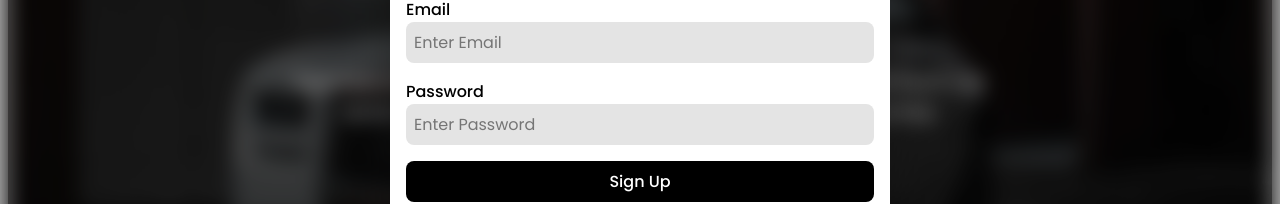
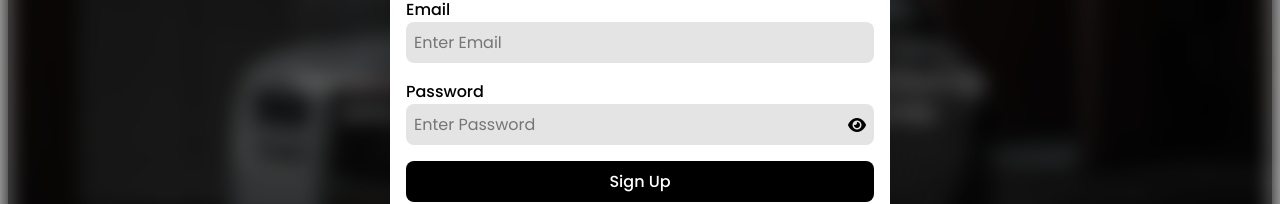
Before and after one commit to prateeksharma45/orionrides, a React (Vite) app in the folder client/: page / in a window 1280 px wide. Both pictures are taken after a click on the button "Sign Up". Shown: the part 365-569 px from the top of the page. Built offline with nearby package versions, Linux system fonts and the light colour scheme; no server answers.

Commit message:
Added password visibility toggle to Signup and Login components

```diff
--- a/client/src/components/Login.jsx
+++ b/client/src/components/Login.jsx
@@ -1,9 +1,9 @@
-import { useState } from 'react'
-import './LoginSignupModal.css'
+import { useState } from 'react';
+import './LoginSignupModal.css';
 import { useAuth } from '../contexts/AuthContext';
 
 const Login = ({ setCurrentState, setResponse, setIsSuccessful, setPreviousState }) => {
-    let { storeTokenInLS } = useAuth()
+    let { storeTokenInLS } = useAuth();
 
     let [formData, setFormData] = useState({
         email: "",
@@ -11,6 +11,7 @@ const Login = ({ setCurrentState, setResponse, setIsSuccessful, setPreviousState
     });
 
     let [loading, setLoading] = useState(false);
+    let [showPassword, setShowPassword] = useState(false);
 
     let inputHandler = (event) => {
         setFormData((prev) => (
@@ -56,19 +57,43 @@ const Login = ({ setCurrentState, setResponse, setIsSuccessful, setPreviousState
             <form onSubmit={handleSubmit}>
                 <label htmlFor="email">
                     Email
-                    <input type="text" placeholder='Enter Email' id='email' name='email' onChange={inputHandler} value={formData.email} required autoComplete='off' />
+                    <input
+                        type="text"
+                        placeholder="Enter Email"
+                        id="email"
+                        name="email"
+                        onChange={inputHandler}
+                        value={formData.email}
+                        required
+                        autoComplete="off"
+                    />
                 </label>
                 <label htmlFor="password">
                     Password
-                    <input type="password" placeholder='Enter Password' id='password' name='password' onChange={inputHandler} value={formData.password} required autoComplete='off' />
+                    <div className="password-input-container">
+                        <input
+                            type={showPassword ? "text" : "password"}
+                            placeholder="Enter Password"
+                            id="password"
+                            name="password"
+                            onChange={inputHandler}
+                            value={formData.password}
+                            required
+                            autoComplete="off"
+                        />
+                        <i
+                            className={`fa ${showPassword ? "fa-eye-slash" : "fa-eye"} password-toggle-icon`}
+                            onClick={() => setShowPassword(prev => !prev)}
+                        ></i>
+                    </div>
                 </label>
-                <button type='submit' disabled={loading}>
+                <button type="submit" disabled={loading}>
                     {loading ? <span className="loader"></span> : 'Login'}
                 </button>
             </form>
             <p>No account yet?<br /><span onClick={() => setCurrentState("Sign Up")}>Click Here!</span></p>
         </>
     );
-}
+};
 
 export default Login;
--- a/client/src/components/LoginSignupModal.css
+++ b/client/src/components/LoginSignupModal.css
@@ -85,6 +85,9 @@ form {
 form label {
     width: 100%;
     font-weight: 500;
+    position: relative;
+    display: flex;
+    flex-direction: column;
 }
 
 form label input {
@@ -195,6 +198,23 @@ form
     outline-offset: 2px;
 }
 
+.password-input-container {
+    position: relative;
+    display: flex;
+    align-items: center;
+}
+
+.password-input-container input {
+    width: 100%;
+    padding-right: 2rem;
+}
+
+.password-toggle-icon {
+    position: absolute;
+    right: 0.5rem;
+    cursor: pointer;
+}
+
 @media screen and (max-width: 768px) {
     .form-container {
         border-radius: 0.7rem;
--- a/client/src/components/Navbar.jsx
+++ b/client/src/components/Navbar.jsx
@@ -33,7 +33,7 @@ const Navbar = ({ openProfileModal, handleLoginSignupModal }) => {
                         authToken ? (
                             <div className="profile-icon" onClick={openProfileModal}>
                                 <img
-                                    src={`${import.meta.env.VITE_BACKEND_URL}/${user.avatar}`}
+                                    src={`${import.meta.env.VITE_BACKEND_URL}${user.avatar}`}
                                     alt="Profile Icon"
                                     onError={(e) => { e.target.src = avatar }}
                                 />
@@ -77,7 +77,7 @@ const Navbar = ({ openProfileModal, handleLoginSignupModal }) => {
                                                 <>
                                                     <div className="menu-profile-icon">
                                                         <img
-                                                            src={`${import.meta.env.VITE_BACKEND_URL}/${user.avatar}`}
+                                                            src={`${import.meta.env.VITE_BACKEND_URL}${user.avatar}`}
                                                             alt="Profile Icon"
                                                             onError={(e) => { e.target.src = avatar }}
                                                         />
--- a/client/src/components/ProfileModal.jsx
+++ b/client/src/components/ProfileModal.jsx
@@ -83,7 +83,7 @@ const ProfileModal = ({ closeProfileModal }) => {
                             <div className="profile-info">
                                 <div className="profile-info-icon">
                                     <img
-                                        src={`${import.meta.env.VITE_BACKEND_URL}/${user.avatar}`}
+                                        src={`${import.meta.env.VITE_BACKEND_URL}${user.avatar}`}
                                         alt="Profile Icon"
                                         onError={(e) => { e.target.src = avatar }}
                                     />
--- a/client/src/components/Signup.jsx
+++ b/client/src/components/Signup.jsx
@@ -3,7 +3,7 @@ import './LoginSignupModal.css';
 import { useAuth } from '../contexts/AuthContext';
 
 const Signup = ({ setCurrentState, setResponse, setIsSuccessful, setPreviousState }) => {
-    let { storeTokenInLS } = useAuth()
+    let { storeTokenInLS } = useAuth();
 
     let [formData, setFormData] = useState({
         name: "",
@@ -15,6 +15,7 @@ const Signup = ({ setCurrentState, setResponse, setIsSuccessful, setPreviousStat
     let [avatars, setAvatars] = useState([]);
     let [selectedAvatar, setSelectedAvatar] = useState("");
     let [loading, setLoading] = useState(false);
+    let [showPassword, setShowPassword] = useState(false); // State for toggling password visibility
 
     const handleSelection = (event) => {
         setSelectedAvatar(event.target.value);
@@ -45,7 +46,7 @@ const Signup = ({ setCurrentState, setResponse, setIsSuccessful, setPreviousStat
             setResponse(data.message);
             if (res.ok) {
                 setIsSuccessful(true);
-                storeTokenInLS(data.token)
+                storeTokenInLS(data.token);
             } else {
                 setIsSuccessful(false);
             }
@@ -90,7 +91,7 @@ const Signup = ({ setCurrentState, setResponse, setIsSuccessful, setPreviousStat
                                     checked={selectedAvatar === avatar}
                                 />
                                 <label htmlFor={`avatar${index + 1}`}>
-                                    <img src={`${import.meta.env.VITE_BACKEND_URL}/${avatar}`} alt={`Avatar ${index + 1}`} width="100" />
+                                    <img src={`${import.meta.env.VITE_BACKEND_URL}${avatar}`} alt={`Avatar ${index + 1}`} width="100" />
                                 </label>
                             </div>
                         ))}
@@ -106,9 +107,24 @@ const Signup = ({ setCurrentState, setResponse, setIsSuccessful, setPreviousStat
                 </label>
                 <label htmlFor="password">
                     Password
-                    <input type="password" placeholder='Enter Password' id='password' name='password' onChange={inputHandler} value={formData.password} required autoComplete='off' />
+                    <div className="password-input-container">
+                        <input
+                            type={showPassword ? "text" : "password"}
+                            placeholder="Enter Password"
+                            id="password"
+                            name="password"
+                            onChange={inputHandler}
+                            value={formData.password}
+                            required
+                            autoComplete="off"
+                        />
+                        <i
+                            className={`fa ${showPassword ? "fa-eye-slash" : "fa-eye"} password-toggle-icon`}
+                            onClick={() => setShowPassword(prev => !prev)}
+                        ></i>
+                    </div>
                 </label>
-                <button type='submit' disabled={loading}>
+                <button type="submit" disabled={loading}>
                     {loading ? <span className="loader"></span> : 'Sign Up'}
                 </button>
             </form>
```
